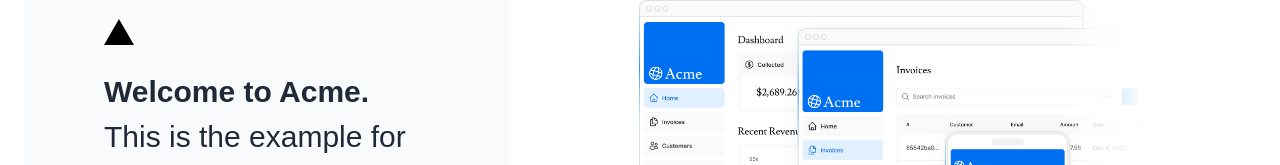
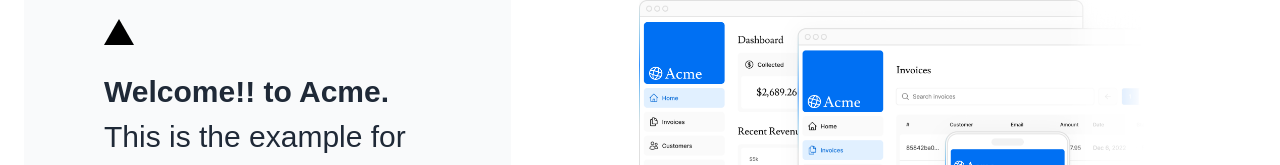
Before and after one commit to maruzen-p/nextjs-dashboard, a Next.js app: page / in a window 1280 px wide. Shown: the part 320-485 px from the top of the page. Built offline with nearby package versions, Linux system fonts and the light colour scheme; a web font is replaced by a local one.

Commit message:
文字を修正した。

```diff
--- a/app/page.tsx
+++ b/app/page.tsx
@@ -16,7 +16,7 @@
           <p
             className={`${lusitana.className} text-xl text-gray-800 md:text-3xl md:leading-normal`}
           >
-            <strong>Welcome to Acme.</strong> This is the example for the{" "}
+            <strong>Welcome!! to Acme.</strong> This is the example for the{" "}
             <a href="https://nextjs.org/learn/" className="text-blue-500">
               Next.js Learn Course
             </a>
```
